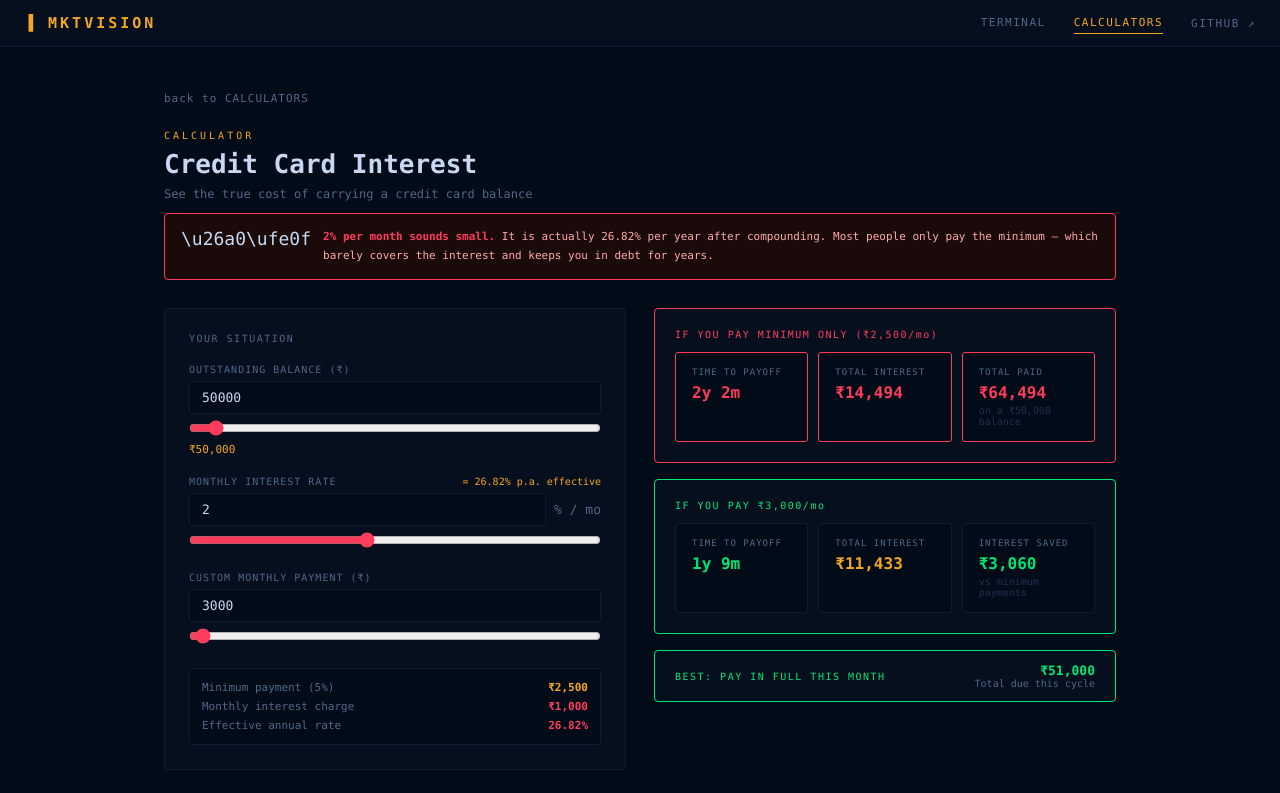
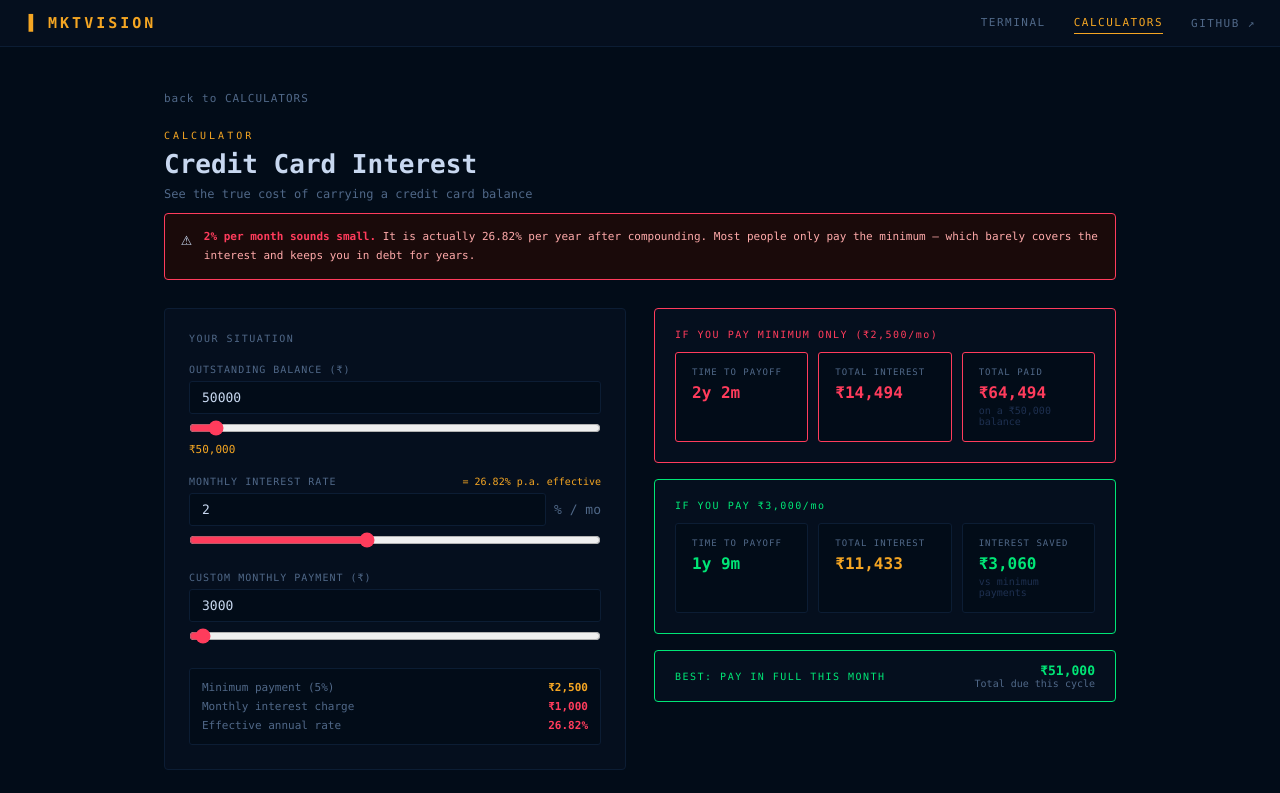
Before and after one commit to evans-0/finance, a React (Vite) app: page /calculators/creditcard in a window 1280 px wide. Shown: the top 793 px of the page. Built offline with nearby package versions, Linux system fonts and the light colour scheme.

Commit message:
Minor fix

```diff
--- a/src/pages/calculators/CreditCard.jsx
+++ b/src/pages/calculators/CreditCard.jsx
@@ -109,7 +109,7 @@ export default function CreditCard() {
 
         {/* Education banner */}
         <div style={{ background: '#1a0a0a', border: '1px solid ' + C.red, borderRadius: 4, padding: '14px 16px', marginBottom: 28, display: 'flex', gap: 12, alignItems: 'flex-start' }}>
-          <span style={{ fontSize: 18 }}>\u26a0\ufe0f</span>
+          <span style={{ fontSize: 18 }}>{String.fromCodePoint(0x26A0)}</span>
           <div style={{ fontSize: 11, color: '#ffaaaa', lineHeight: 1.7 }}>
             <strong style={{ color: C.red }}>2% per month sounds small.</strong> It is actually {effectiveAnnualRate}% per year after compounding.
             Most people only pay the minimum — which barely covers the interest and keeps you in debt for years.
@@ -142,7 +142,7 @@ export default function CreditCard() {
 
             {!canPayOff && (
               <div style={{ background: '#1a0505', border: '1px solid ' + C.red, borderRadius: 3, padding: 10, marginTop: 12, fontSize: 11, color: C.red }}>
-                \u26a0\ufe0f Your payment ({fmt(customPay)}) is less than the monthly interest ({fmt(interestOnly)}). The debt will NEVER be cleared — it will keep growing.
+                {String.fromCodePoint(0x26A0)} Your payment ({fmt(customPay)}) is less than the monthly interest ({fmt(interestOnly)}). The debt will NEVER be cleared — it will keep growing.
               </div>
             )}
           </div>
```
